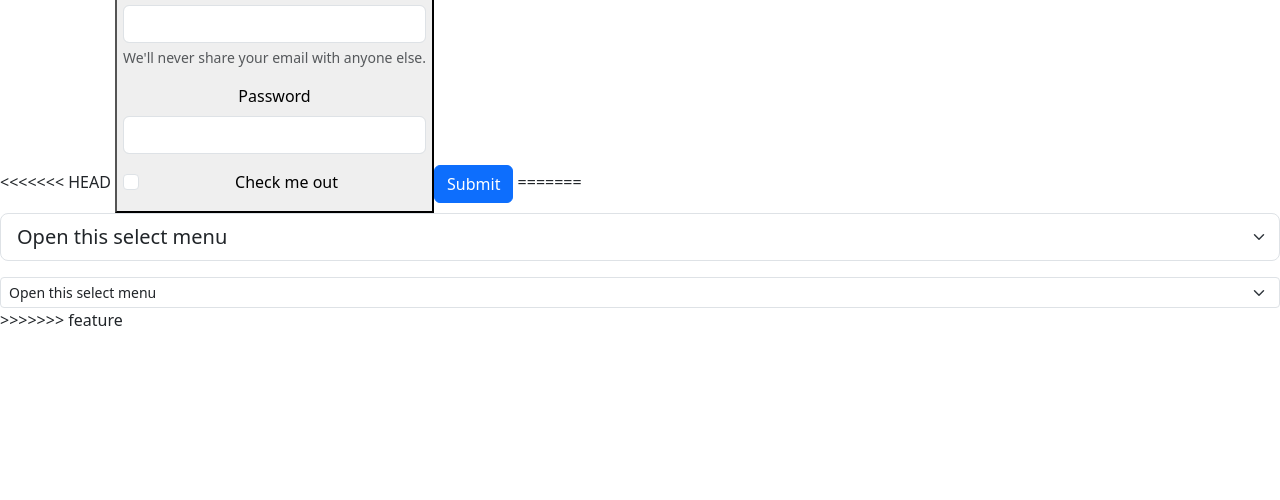
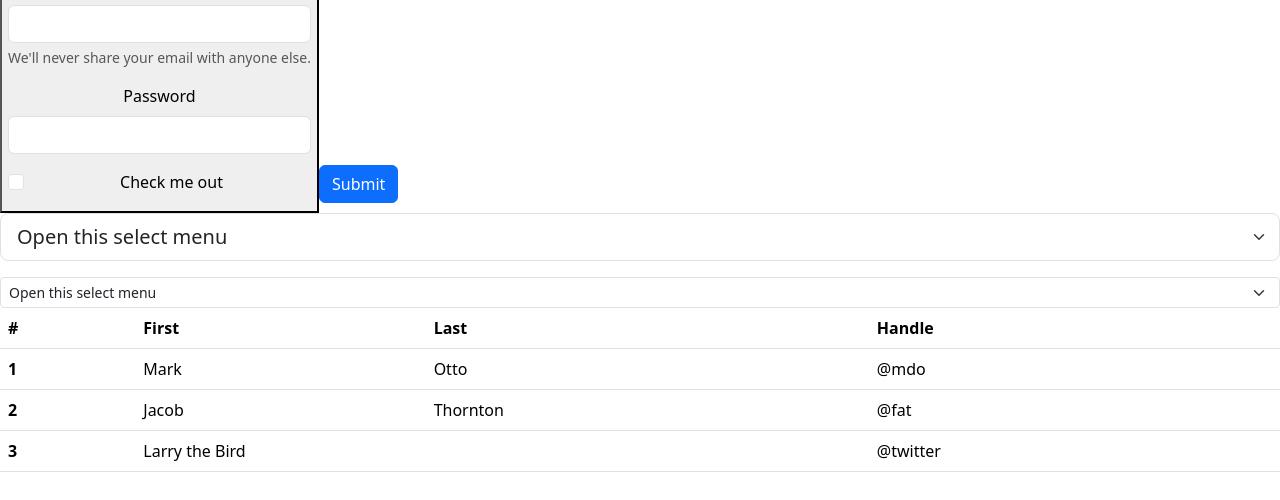
Before and after one commit to ashuanant10/Git-Basics, a plain HTML site: page index.html in a window 1280 px wide. Shown: the part 110-610 px from the top of the page. Drawn offline with nearby package versions, Linux system fonts and the light colour scheme.

Commit message:
Added Table from BootStrap

```diff
--- a/index.html
+++ b/index.html
@@ -77,7 +77,6 @@
             <span class="visually-hidden">Next</span>
           </button>
         </section>
-<<<<<<< HEAD
         <button>
           <form>
             <div class="mb-3">
@@ -96,7 +95,6 @@
             <button type="submit" class="btn btn-primary">Submit</button>
           </form>
         </button>
-=======
         <section>
           <select class="form-select form-select-lg mb-3" aria-label="Large select example">
             <option selected>Open this select menu</option>
@@ -112,7 +110,37 @@
             <option value="3">Three</option>
           </select>
         </section>
->>>>>>> feature
+        <section>
+          <table class="table">
+            <thead>
+              <tr>
+                <th scope="col">#</th>
+                <th scope="col">First</th>
+                <th scope="col">Last</th>
+                <th scope="col">Handle</th>
+              </tr>
+            </thead>
+            <tbody>
+              <tr>
+                <th scope="row">1</th>
+                <td>Mark</td>
+                <td>Otto</td>
+                <td>@mdo</td>
+              </tr>
+              <tr>
+                <th scope="row">2</th>
+                <td>Jacob</td>
+                <td>Thornton</td>
+                <td>@fat</td>
+              </tr>
+              <tr>
+                <th scope="row">3</th>
+                <td colspan="2">Larry the Bird</td>
+                <td>@twitter</td>
+              </tr>
+            </tbody>
+          </table>
+        </section>
     </main>
   </body>
 </html>
```
